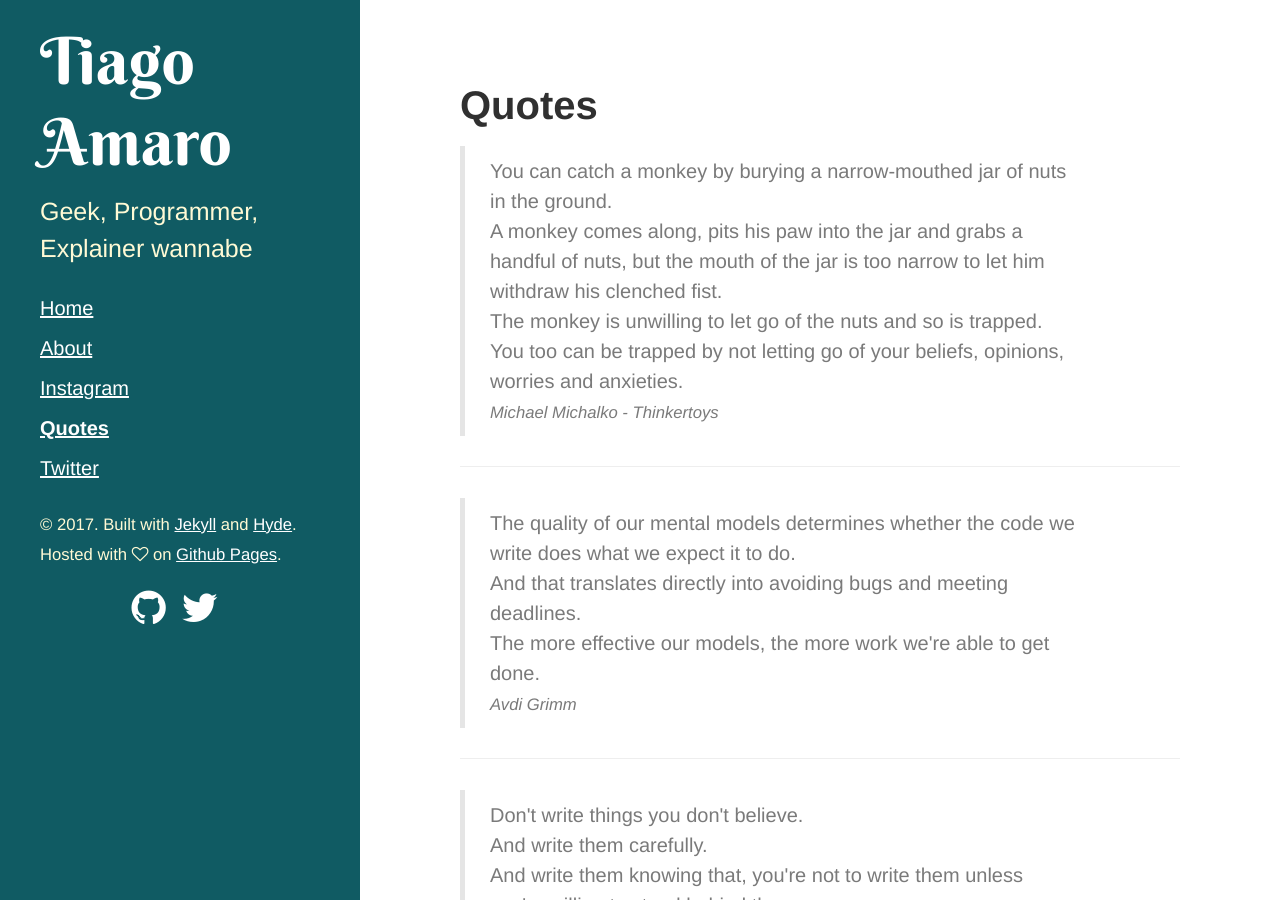
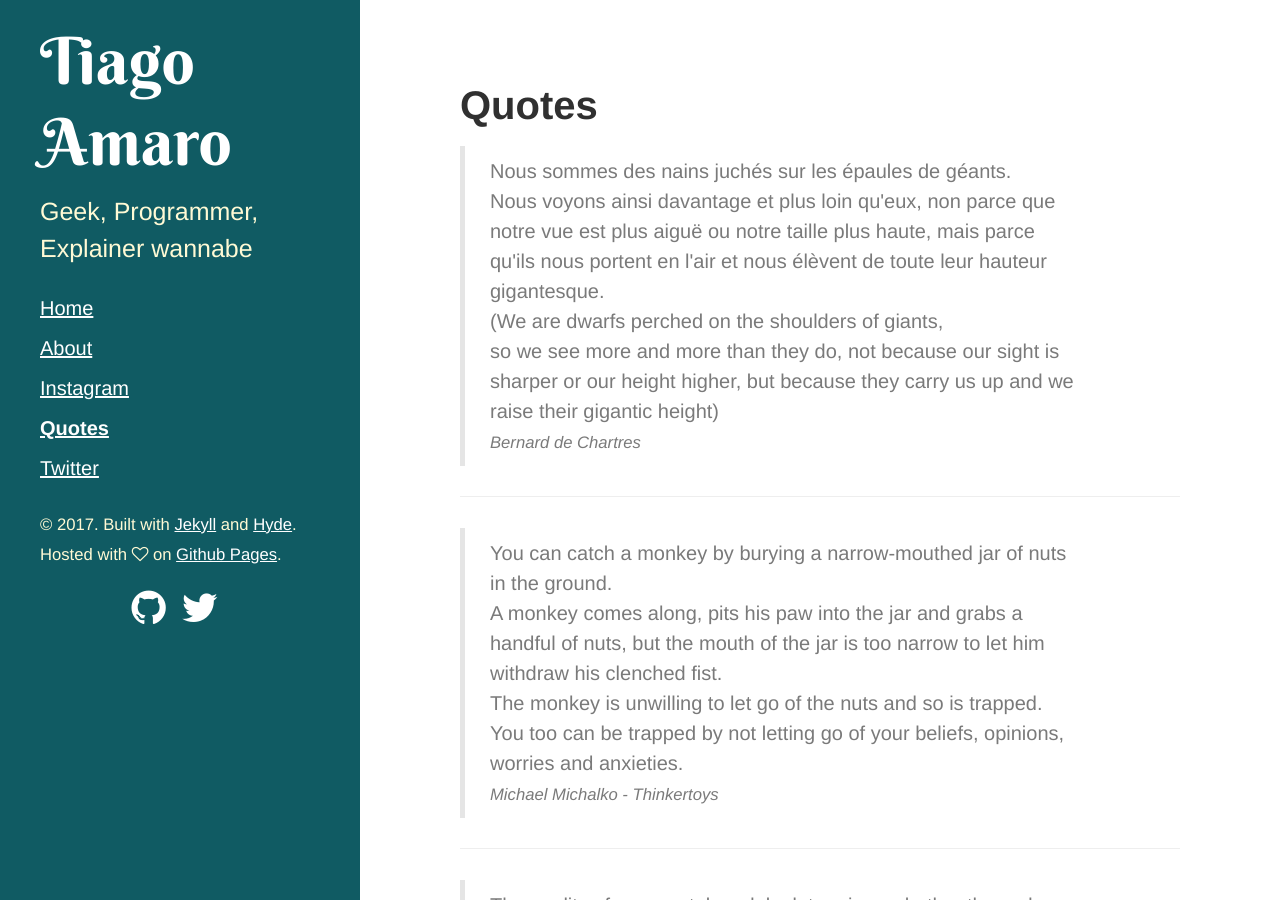
Before and after one commit to tiagoamaro/tiagoamaro.com.br_jekyll, a Jekyll site: the page built from quotes.html, in a window 1280 px wide and 900 px high. Built offline with Jekyll 4.4.1, drawn with Linux system fonts in a browser that asks for light colours; nearby versions of some CDN libraries.

Commit message:
add bernard de chartres quote

```diff
--- a/quotes.html
+++ b/quotes.html
@@ -2,6 +2,18 @@
 layout: page
 title: Quotes
 ---
+
+<div class="quote">
+    <blockquote>
+        Nous sommes des nains juchés sur les épaules de géants. <br>
+        Nous voyons ainsi davantage et plus loin qu'eux, non parce que notre vue est plus aiguë ou notre taille plus haute, mais parce qu'ils nous portent en l'air et nous élèvent de toute leur hauteur gigantesque. <br>
+
+        (We are dwarfs perched on the shoulders of giants, <br> so we see more and more than they do, not because our sight is sharper or our height higher, but because they carry us up and we raise their gigantic height) <br>
+        <small><cite>Bernard de Chartres</cite></small>
+    </blockquote>
+</div>
+
+<hr>
 
 <div class="quote">
     <blockquote>
```
